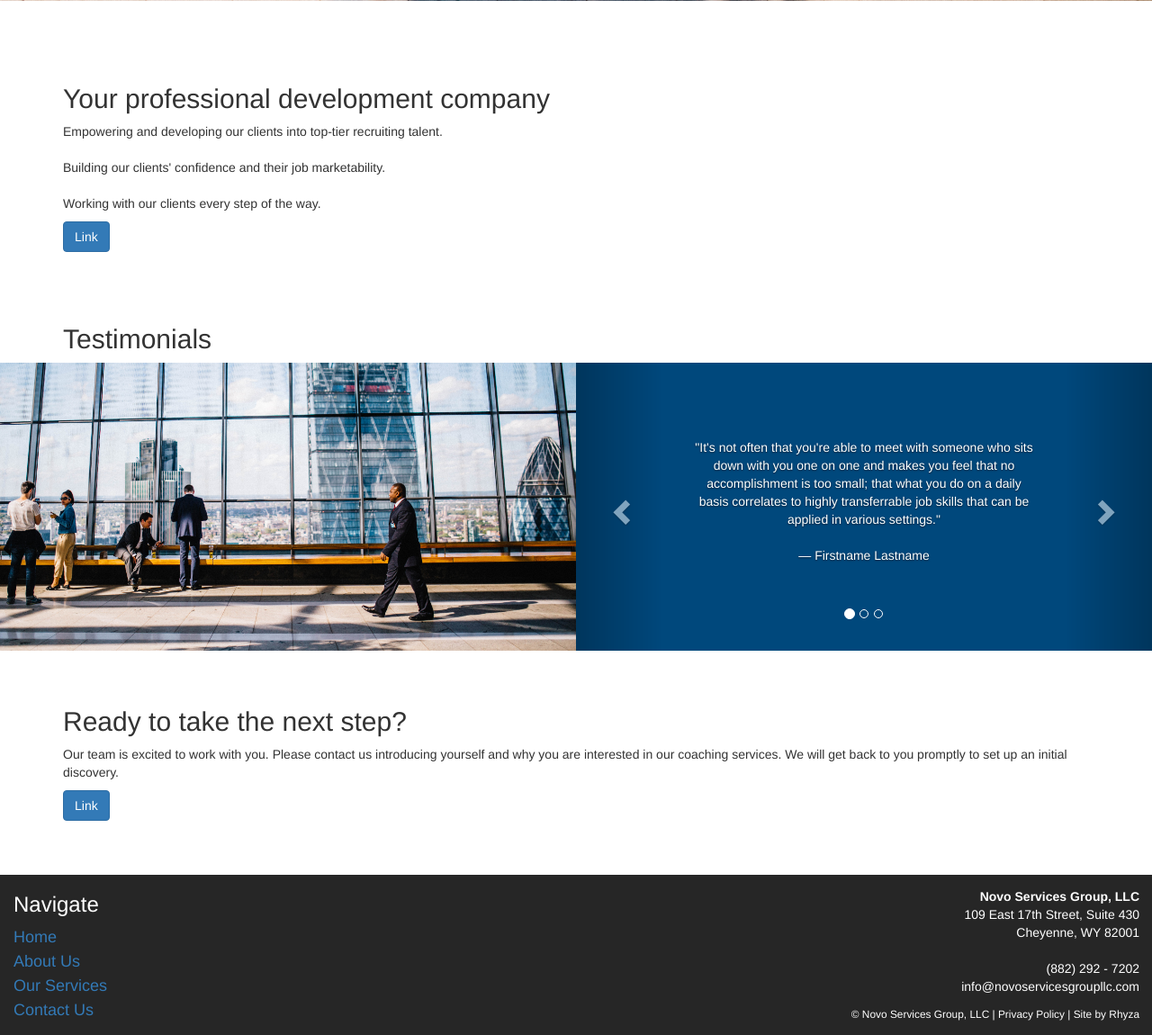
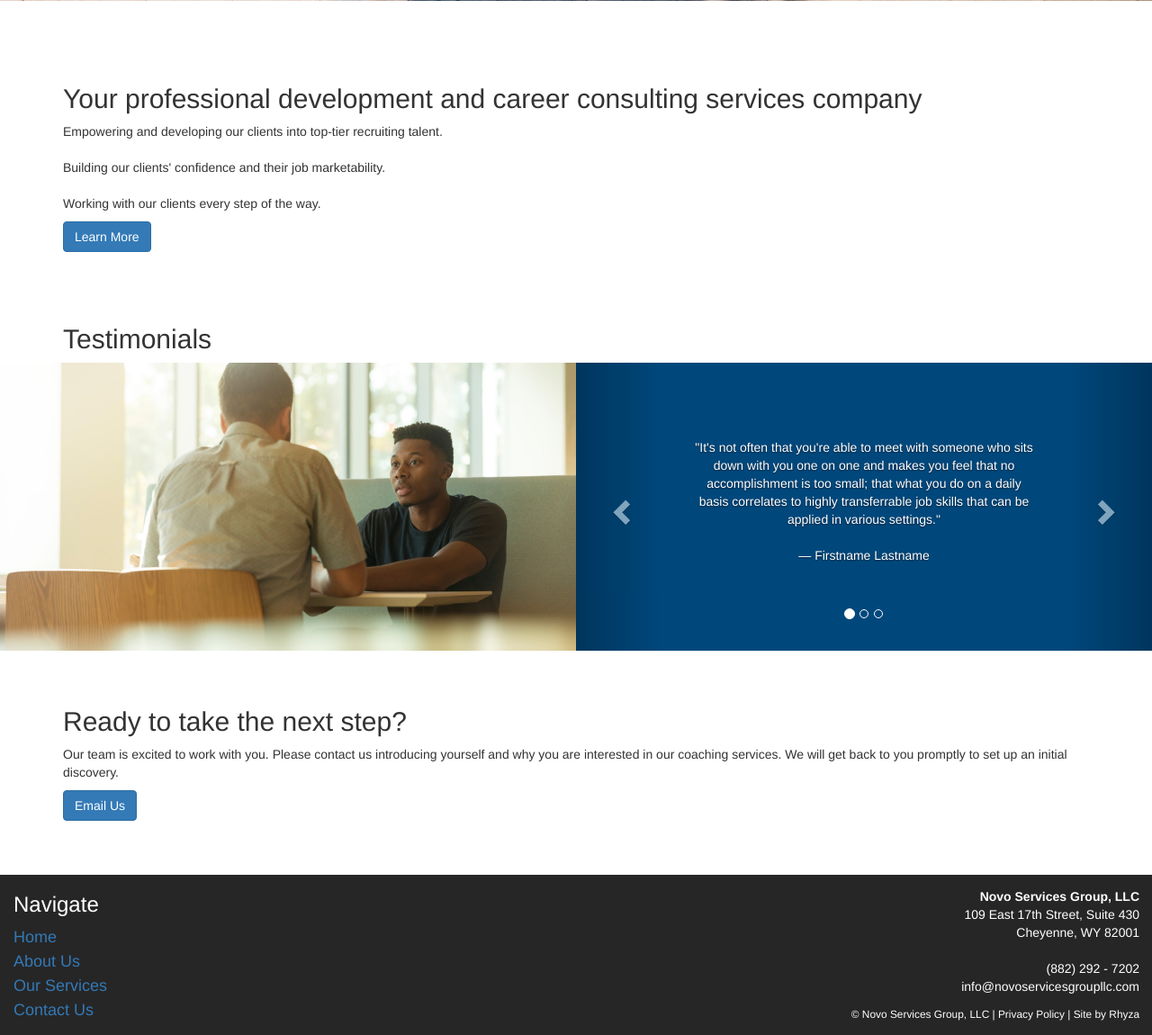
Before and after one commit to rhyza/nsg, a PHP site: page / in a window 1280 px wide. Shown: the part 775-1925 px from the top of the page at 90% size. Run offline with PHP 8.4, Linux system fonts and the light colour scheme.

Commit message:
Replace testimonial image and edit copy

```diff
--- a/css/main.css
+++ b/css/main.css
@@ -41,11 +41,11 @@
 }
 
 .side-image-container {
-    background-image:url("../img/home.jpg");
+    background-image:url("../img/one_on_one.jpg");
     background-repeat: no-repeat;
     background-size: cover;
     color: white;
-    background-position: center bottom;
+    background-position: center center;
     height: 40vh;
 }
 
--- a/html/home.html
+++ b/html/home.html
@@ -6,11 +6,11 @@
 
 <div class="container">
   <div class="blurb">
-    <h2>Your professional development company</h2>
+    <h2>Your professional development and career consulting services company</h2>
     <p>Empowering and developing our clients into top-tier recruiting talent.
     <br><br>Building our clients' confidence and their job marketability.
     <br><br>Working with our clients every step of the way.</p>
-    <a class="btn btn-primary" href="#" role="button">Link</a>
+    <a class="btn btn-primary" href="#" role="button">Learn More</a>
     <br><br><br><br>
     <h2>Testimonials</h2>
   </div>
@@ -18,10 +18,7 @@
 
 <div class="container-fluid two-col">
   <div class="row no-gutter">
-    <div class="col-sm-6 no-gutter">
-        <div class="side-image-container"></div>
-    </div>
-    <div class="col-sm-6 no-gutter">
+    <div class="col-sm-6 col-sm-push-6 no-gutter">
       <div id="testimonials" class="carousel slide" data-ride="carousel">
         <!-- Indicators -->
         <ol class="carousel-indicators">
@@ -42,12 +39,18 @@
           </div>
           <div class="item">
             <div class="carousel-caption flex-container">
-              2
+              <div>
+                <p>"As a student coming from a non-target university, I found it very difficult to secure a summer investment banking internship. However, with the help and direct coaching I received from Novo Services Group, I was able to successfully land an internship at a top, bulge bracket investment bank as a Summer Analyst."
+                <br><br>&mdash; Firstname Lastname</p>
+              </div>
             </div>
           </div>
           <div class="item">
             <div class="carousel-caption flex-container">
-              3
+              <div>
+                <p>"Extremely professional and well worth the investment. Overall, I had the opportunity to work exclusively with my coach who made it possible for me to grow more both as a student and as a professional businessman."
+                <br><br>&mdash; Firstname Lastname</p>
+              </div>
             </div>
           </div>
         </div>
@@ -63,6 +66,9 @@
         </a>
       </div>
     </div>
+    <div class="col-sm-6 col-sm-pull-6 no-gutter">
+        <div class="side-image-container"></div>
+    </div>
   </div>
 </div>
 
@@ -70,7 +76,7 @@
   <div class="blurb">
     <h2>Ready to take the next step?</h2>
     <p>Our team is excited to work with you. Please contact us introducing yourself and why you are interested in our coaching services. We will get back to you promptly to set up an initial discovery.</p>
-    <a class="btn btn-primary" href="#" role="button">Link</a>
+    <a class="btn btn-primary" href="#" role="button">Email Us</a>
     <br><br><br><br>
   </div>
 </div>
```
Also changed, not shown: img/one_on_one.jpg (added).
